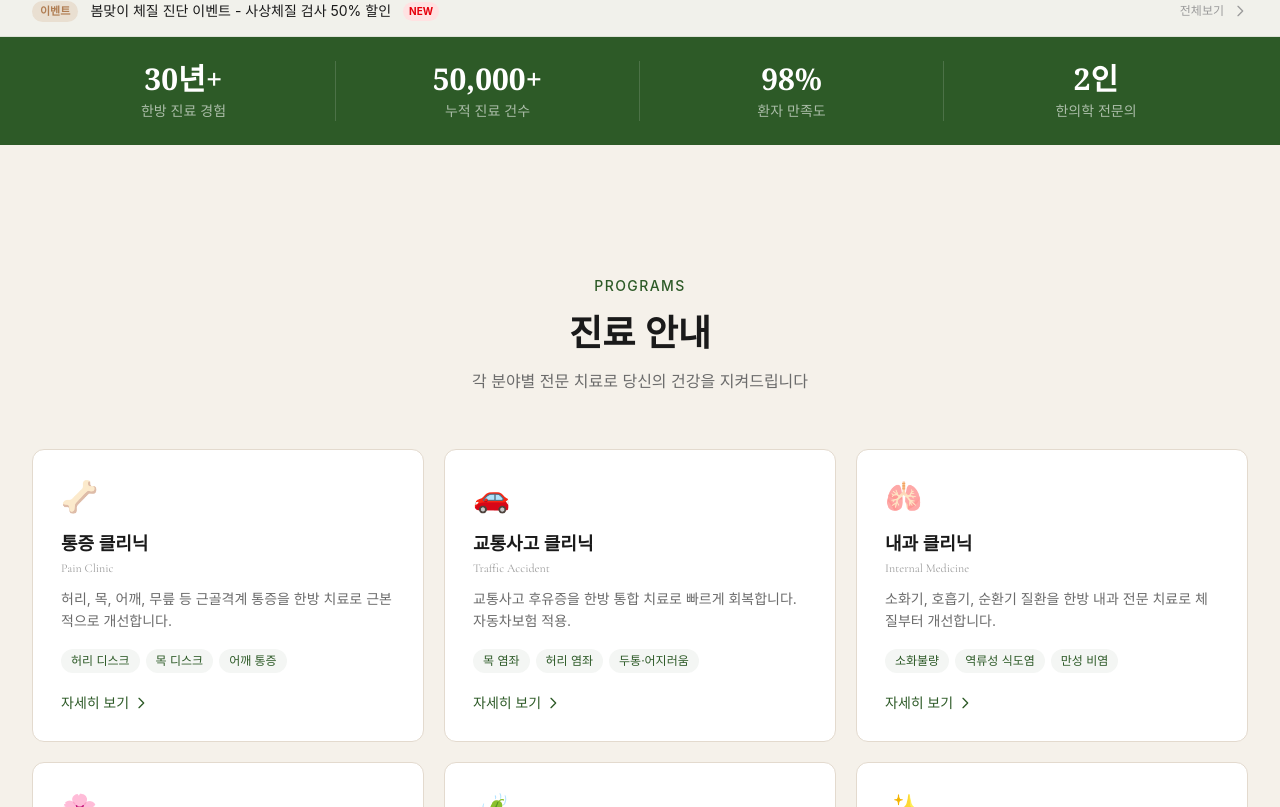
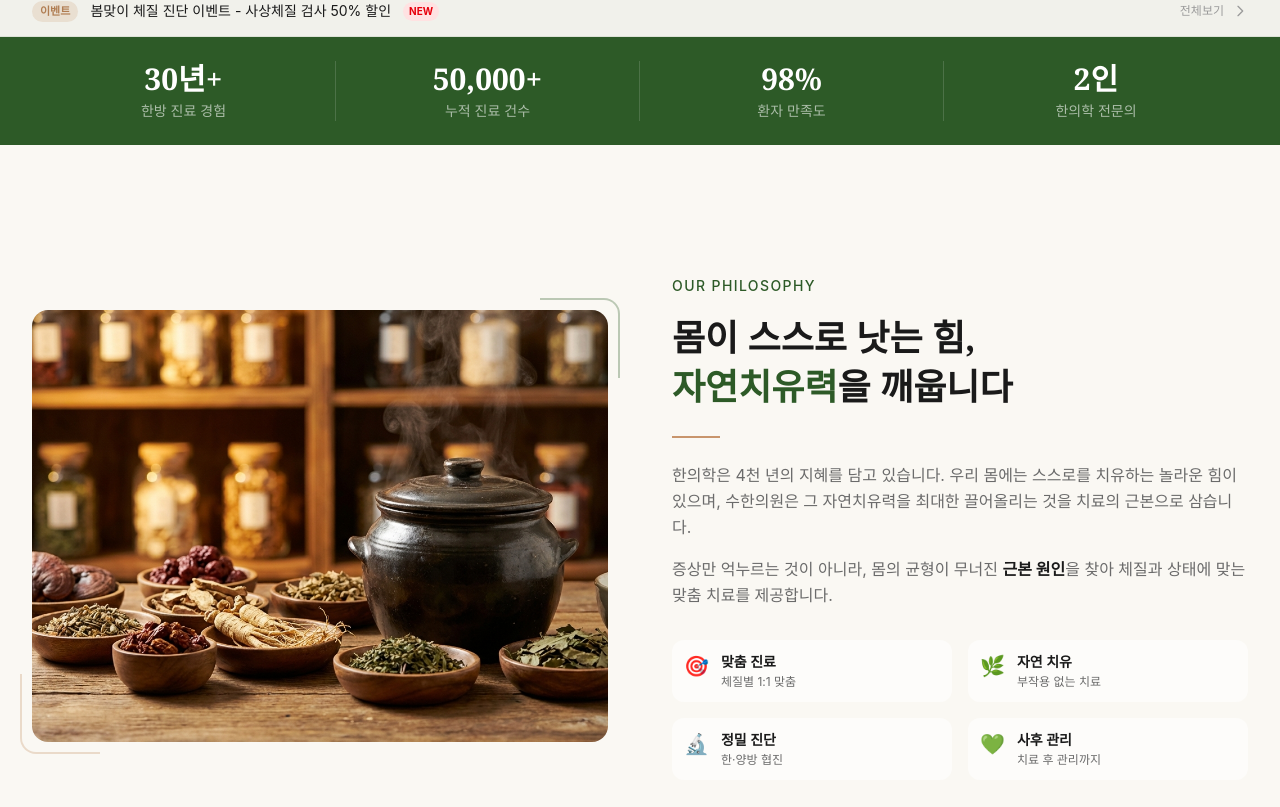
Before and after one commit to annazionpapa/korean-medicine-website, a Next.js app: page / in a window 1280 px wide. Shown: the part 813-1620 px from the top of the page. Built offline with nearby package versions, Linux system fonts and the light colour scheme; a web font is replaced by a local one.

Commit message:
fix: 철학 섹션 원래 위치(통계 바 뒤)로 복원
- 철학 → 진료안내 → 원장 → 치료과정 → 후기 → CTA → 건강칼럼
- 한의원 정체성(자연치유력)을 먼저 전달 후 구체적 정보 제공

Co-Authored-By: Claude Opus 4.6 <noreply@anthropic.com>

```diff
--- a/src/app/page.tsx
+++ b/src/app/page.tsx
@@ -27,12 +27,12 @@ export default function Home() {
         <HeroSection />
         <NoticeBanner />
         <StatsBar />
+        <PhilosophySection />
         <ProgramsSection />
         <DoctorsSection />
         <ProcessSection />
         <ReviewsSection />
         <CTASection />
-        <PhilosophySection />
         <HealthInfoSection />
       </main>
       <Footer />
```
